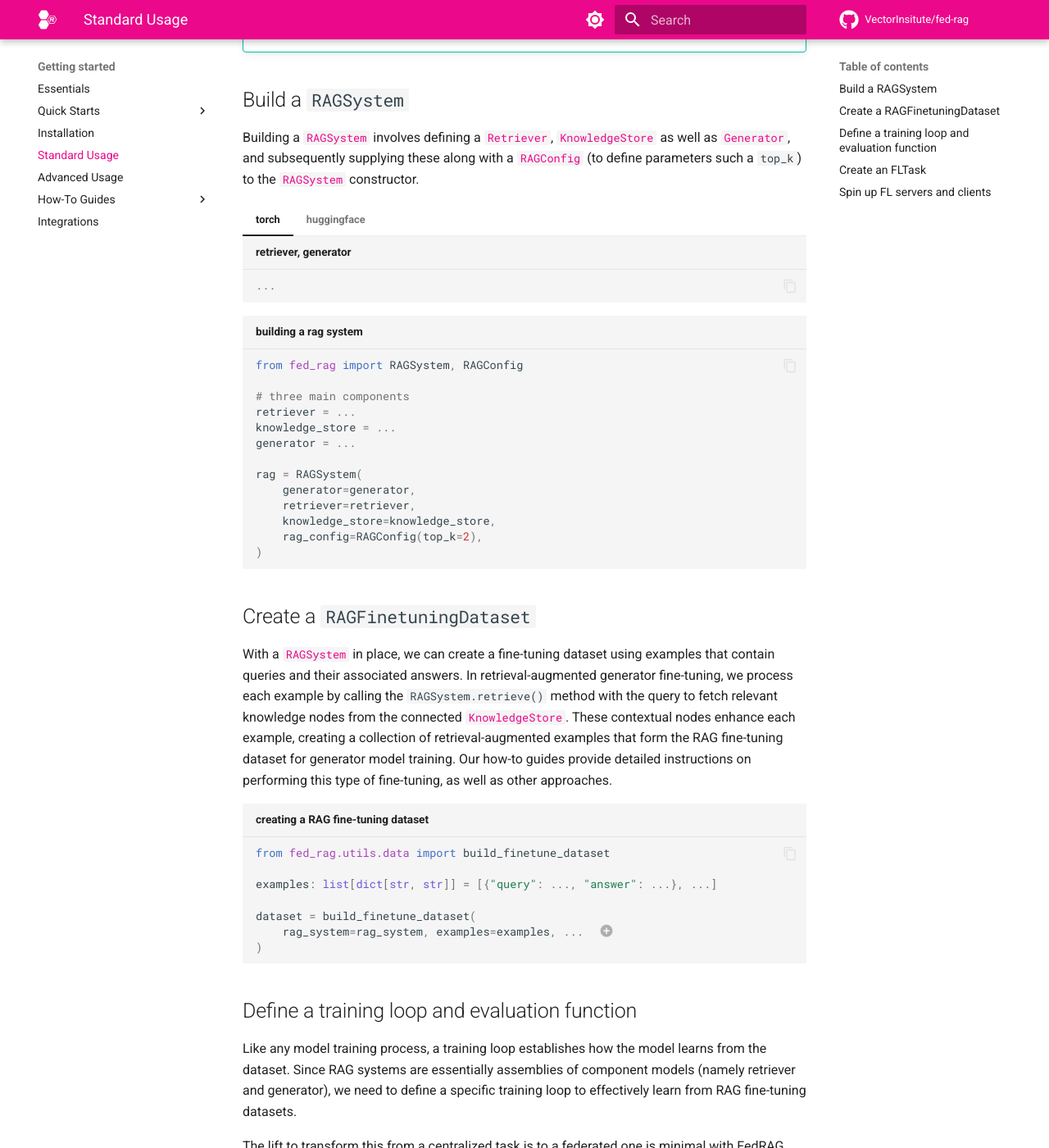
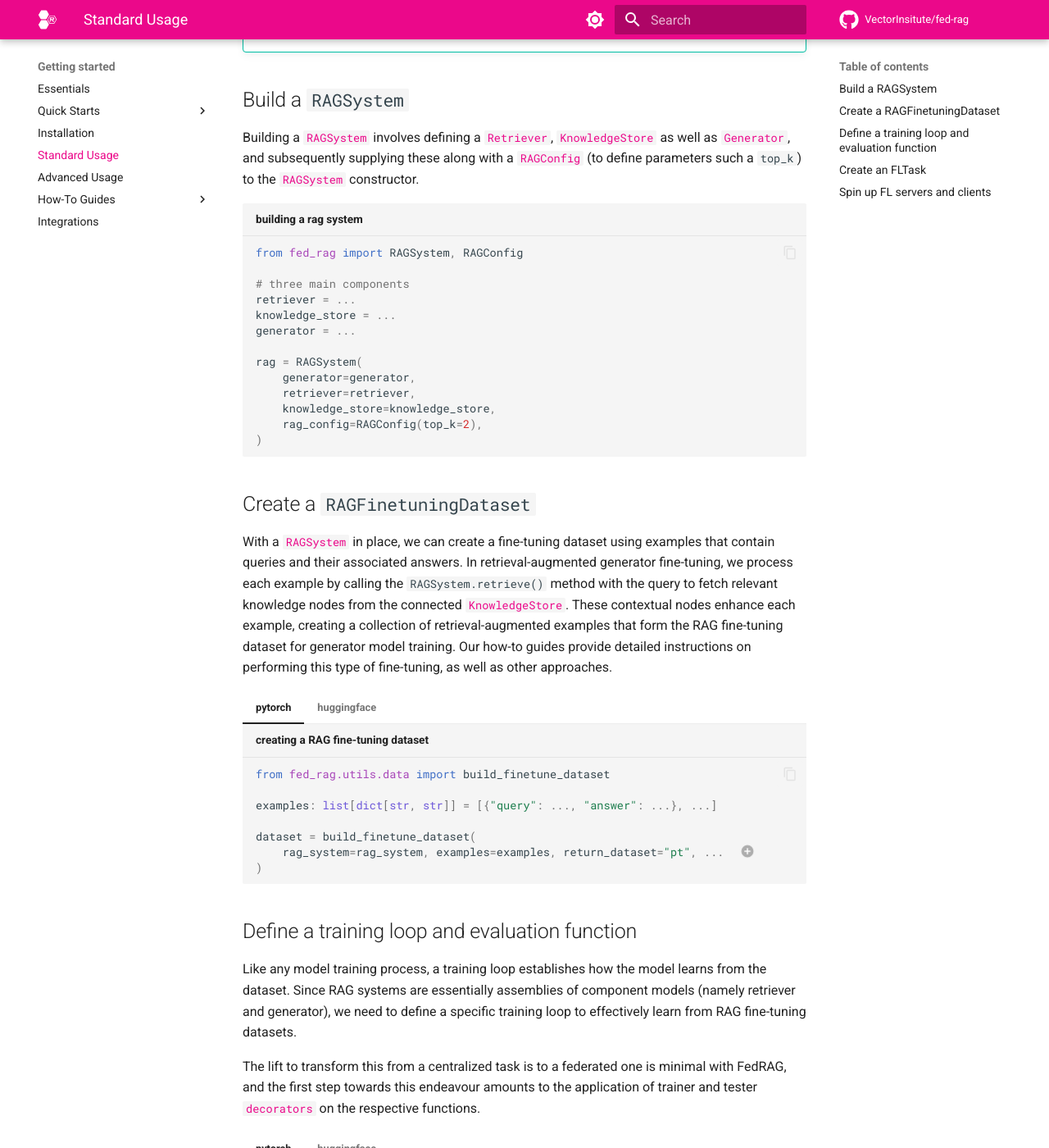
Before and after one commit to VectorInstitute/fed-rag, an MkDocs documentation site: the page built from docs/getting_started/standard_usage.md, in a window 1280 px wide and 1400 px high, scrolled down 727 px. Shown: the whole window at 82% size. Built offline with MkDocs 1.6.1 and Material for MkDocs 9.7.7, drawn with Linux system fonts in a browser that asks for light colours; comment, search, counter and statistics services are not loaded; some of the changed lines change nothing that is shown; some of the changed text lies outside the part shown.

Commit message:
complete tabs

````diff
--- a/docs/getting_started/standard_usage.md
+++ b/docs/getting_started/standard_usage.md
@@ -32,18 +32,6 @@
 parameters such a `top_k`) to the [`RAGSystem`](../api_reference/rag_system/index.md)
 constructor.
 
-=== "torch"
-
-    ``` py title="retriever, generator"
-    ...
-    ```
-
-=== "huggingface"
-
-    ``` py title="retriever, generator"
-    ...
-    ```
-
 ``` py title="building a rag system"
 from fed_rag import RAGSystem, RAGConfig
 
@@ -71,18 +59,35 @@
 model training. Our how-to guides provide detailed instructions on performing this
 type of fine-tuning, as well as other approaches.
 
-``` py title="creating a RAG fine-tuning dataset"
-from fed_rag.utils.data import build_finetune_dataset
+=== "pytorch"
 
-examples: list[dict[str, str]] = [{"query": ..., "answer": ...}, ...]
+    ``` py title="creating a RAG fine-tuning dataset"
+    from fed_rag.utils.data import build_finetune_dataset
 
-dataset = build_finetune_dataset(
-    rag_system=rag_system, examples=examples, ...  # (1)!
-)
-```
+    examples: list[dict[str, str]] = [{"query": ..., "answer": ...}, ...]
 
-1. Check the [API Reference](../api_reference/finetuning_datasets/index.md) for
-the remaining required parameters
+    dataset = build_finetune_dataset(
+        rag_system=rag_system, examples=examples, return_dataset="pt", ...  # (1)!
+    )
+    ```
+
+    1. Check the [API Reference](../api_reference/finetuning_datasets/index.md)
+    for the remaining required parameters
+
+=== "huggingface"
+
+    ``` py title="creating a RAG fine-tuning dataset"
+    from fed_rag.utils.data import build_finetune_dataset
+
+    examples: list[dict[str, str]] = [{"query": ..., "answer": ...}, ...]
+
+    dataset = build_finetune_dataset(
+        rag_system=rag_system, examples=examples, return_dataset="hf", ...  # (1)!
+    )
+    ```
+
+    1. Check the [API Reference](../api_reference/finetuning_datasets/index.md)
+    for the remaining required parameters
 
 ## Define a training loop and evaluation function
 
@@ -95,19 +100,37 @@
 of trainer and tester [`decorators`](../api_reference/decorators/index.md)
 on the respective functions.
 
-``` py title="decorating training loops and evaluation functions"
-from fed_rag.decorators import federate
+=== "pytorch"
+
+    ``` py title="decorating training loops and evaluation functions"
+    from fed_rag.decorators import federate
 
 
-@federate.trainer.pytorch
-def training_loop():
-    ...
+    @federate.trainer.pytorch
+    def training_loop():
+        ...
 
 
-@federate.tester.pytorch
-def evaluate():
-    ...
-```
+    @federate.tester.pytorch
+    def evaluate():
+        ...
+    ```
+
+=== "huggingface"
+
+    ``` py title="decorating training loops and evaluation functions"
+    from fed_rag.decorators import federate
+
+
+    @federate.trainer.huggingface
+    def training_loop():
+        ...
+
+
+    @federate.tester.huggingface
+    def evaluate():
+        ...
+    ```
 
 These decorators perform inspection on these functions to automatically parse
 the model as well as training and validation datasets.
@@ -118,16 +141,31 @@
 [`FLTask`](../api_reference/fl_tasks/index.md) using the decorated trainer and
 evaluation function.
 
-``` py title="defining the FL task"
-from fed_rag.fl_tasks.pytorch import PyTorchFLTask
+=== "pytorch"
 
-# use from_trainer_tester class method
-fl_task = PyTorchFLTask.from_trainer_and_tester(
-    trainer=decorated_trainer, tester=decorated_tester  # (1)!
-)
-```
+    ``` py title="defining the FL task"
+    from fed_rag.fl_tasks.pytorch import PyTorchFLTask
 
-1. decorated with `federate.trainer.pytorch` and `federate.tester.pytorch`, respectively
+    # use from_trainer_tester class method
+    fl_task = PyTorchFLTask.from_trainer_and_tester(
+        trainer=decorated_trainer, tester=decorated_tester  # (1)!
+    )
+    ```
+
+    1. decorated with `federate.trainer.pytorch` and `federate.tester.pytorch`, respectively
+
+=== "huggingface"
+
+    ``` py title="defining the FL task"
+    from fed_rag.fl_tasks.huggingface import HuggingFaceFLTask
+
+    # use from_trainer_tester class method
+    fl_task = HuggingFaceFLTask.from_trainer_and_tester(
+        trainer=decorated_trainer, tester=decorated_tester  # (1)!
+    )
+    ```
+
+    1. decorated with `federate.trainer.huggingface` and `federate.tester.huggingface`, respectively
 
 ## Spin up FL servers and clients
 
````
